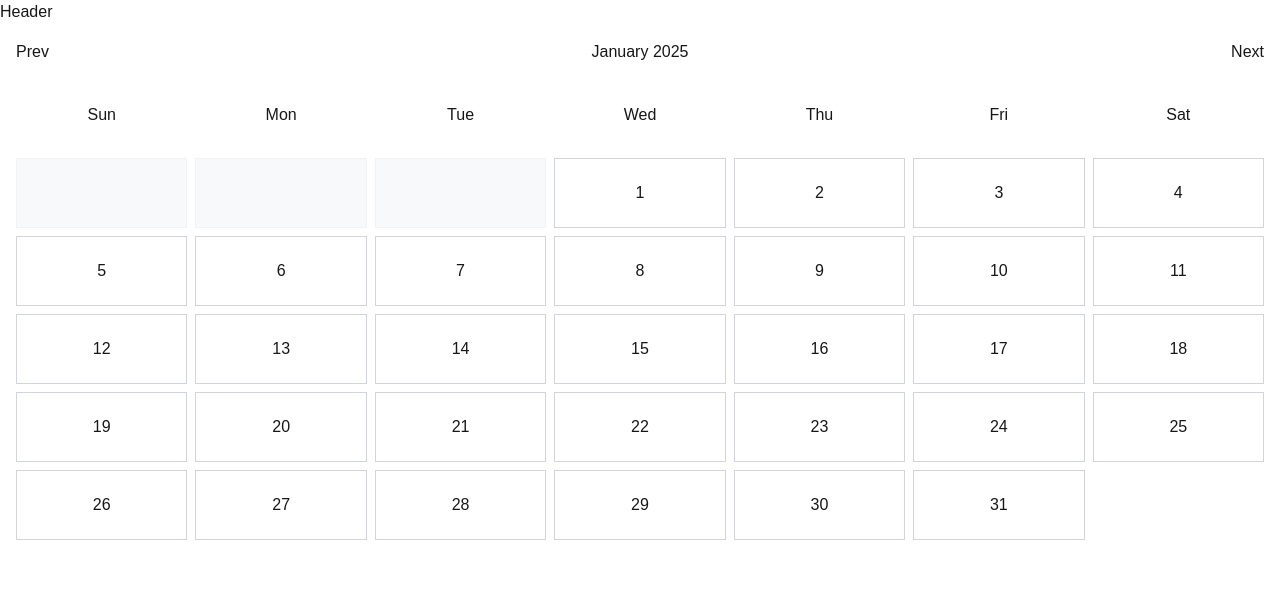
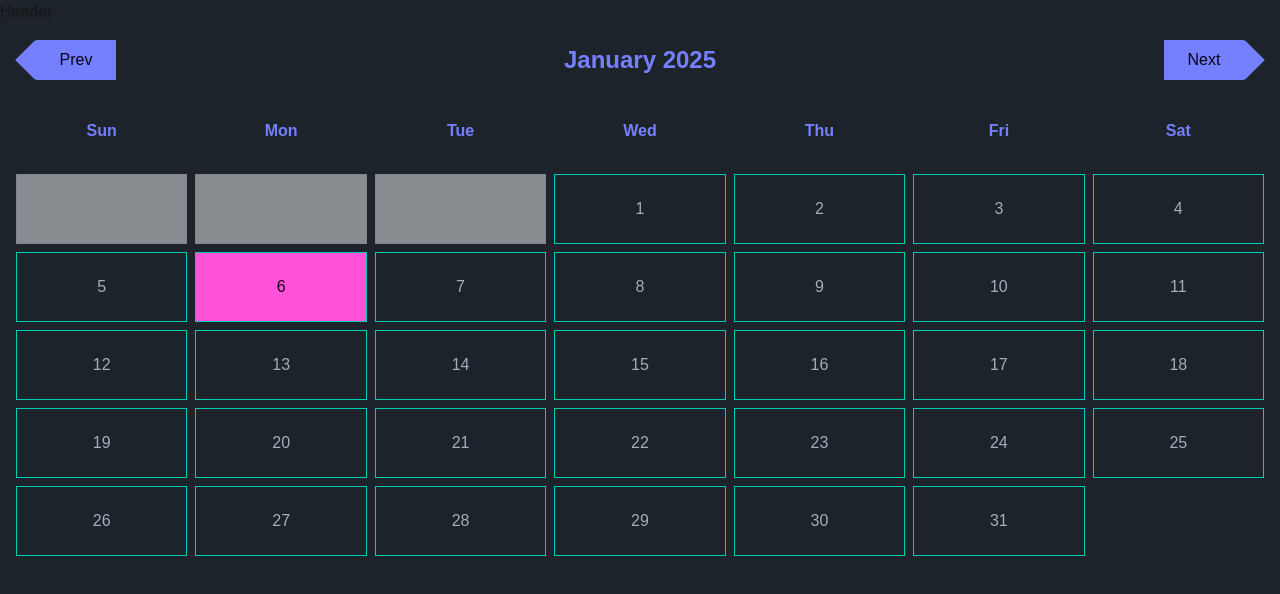
Before and after one commit to OlaOluwalekan/youvue, a Next.js app: page / in a window 1280 px wide. Shown: the top 594 px of the page. Built offline with nearby package versions, Linux system fonts and the light colour scheme.

Commit message:
added theming and theme slice

```diff
--- a/app/layout.tsx
+++ b/app/layout.tsx
@@ -1,6 +1,8 @@
 import type { Metadata } from 'next'
 import { Geist, Geist_Mono } from 'next/font/google'
 import './globals.css'
+import StoreProvider from '@/providers/StoreProvider'
+import ThemeProvider from '@/providers/ThemeProvider'
 
 const geistSans = Geist({
   variable: '--font-geist-sans',
@@ -23,12 +25,16 @@ export default function RootLayout({
   children: React.ReactNode
 }>) {
   return (
+    <StoreProvider>
+      <ThemeProvider>
         <html lang='en'>
           <body
-        className={`${geistSans.variable} ${geistMono.variable} antialiased`}
+            className={`${geistSans.variable} ${geistMono.variable} antialiased h-screen`}
           >
             {children}
           </body>
         </html>
+      </ThemeProvider>
+    </StoreProvider>
   )
 }
--- a/app/page.tsx
+++ b/app/page.tsx
@@ -3,7 +3,7 @@ import Header from '@/components/header/Header'
 
 const HomePage = () => {
   return (
-    <div>
+    <div className='h-full bg-base-100'>
       <Header />
       <div>
         <Calender />
--- a/components/calendar/Calender.tsx
+++ b/components/calendar/Calender.tsx
@@ -2,7 +2,7 @@ import Month from './Month'
 
 const Calender = () => {
   return (
-    <div className='p-4'>
+    <div className='p-4 text-primary'>
       <Month />
     </div>
   )
--- a/components/calendar/Month.tsx
+++ b/components/calendar/Month.tsx
@@ -17,20 +17,34 @@ const Month = () => {
     const days = []
     const year = currentMonth.getFullYear()
     const month = currentMonth.getMonth()
-    const totalDays = daysInCurrentMonth(year, month)
     const firstDay = firstDayInCurrentMonth(year, month)
 
     for (let i = 0; i < firstDay; i++) {
       days.push(
-        <div className='border bg-gray-100 opacity-50 w-full aspect-square max-h-[70px]'></div>
+        <div
+          key={`empty-${i}`}
+          className='border bg-gray-100 opacity-50 w-full aspect-square max-h-[70px]'
+        ></div>
       )
     }
 
     for (let i = 1; i <= daysInCurrentMonth(year, month); i++) {
+      const now = new Date()
+      const today = new Date(now.getFullYear(), now.getMonth(), now.getDate())
+      const date = new Date(
+        currentMonth.getFullYear(),
+        currentMonth.getMonth(),
+        i
+      )
+
       days.push(
         <div
           key={i}
-          className='border border-gray-300 w-full aspect-square max-h-[70px] flex justify-center items-center text-center cursor-pointer hover:bg-blue-200 hover:text-gray-700'
+          className={`border border-accent w-full aspect-square max-h-[70px] flex justify-center items-center text-center cursor-pointer hover:bg-blue-200 hover:text-accent ${
+            today.toLocaleDateString() == date.toLocaleDateString()
+              ? 'bg-secondary text-secondary-content'
+              : 'bg-base-100'
+          }`}
         >
           {i}
         </div>
@@ -45,7 +59,7 @@ const Month = () => {
     return days.map((day) => (
       <div
         key={day}
-        className='w-full aspect-square max-h-[70px] flex justify-center items-center'
+        className='w-full aspect-square max-h-[70px] flex justify-center items-center text-primary font-semibold'
       >
         {day}
       </div>
@@ -61,10 +75,12 @@ const Month = () => {
               new Date(currentMonth.getFullYear(), currentMonth.getMonth() - 1)
             )
           }
+          className='bg-primary w-20 h-10 text-primary-content relative ml-5'
         >
+          <article className='w-7 h-7 bg-primary absolute top-0 bottom-0 my-auto left-[-15px] rotate-45'></article>
           Prev
         </button>
-        <h2>
+        <h2 className='text-2xl font-semibold'>
           {currentMonth.toLocaleDateString('default', { month: 'long' })}{' '}
           {currentMonth.getFullYear()}
         </h2>
@@ -74,11 +90,13 @@ const Month = () => {
               new Date(currentMonth.getFullYear(), currentMonth.getMonth() + 1)
             )
           }
+          className='bg-primary w-20 h-10 text-primary-content relative mr-5'
         >
+          <article className='w-7 h-7 bg-primary absolute top-0 bottom-0 my-auto right-[-15px] rotate-45'></article>
           Next
         </button>
       </div>
-      <div className='grid grid-cols-7 gap-2'>
+      <div className='grid grid-cols-7 gap-2 text-base-content'>
         {renderDaysHeadings()}
         {renderDays()}
       </div>
--- /dev/null
+++ b/providers/StoreProvider.tsx
@@ -0,0 +1,11 @@
+'use client'
+
+import store from '@/store'
+import { ReactNode } from 'react'
+import { Provider } from 'react-redux'
+
+const StoreProvider = ({ children }: { children: ReactNode }) => {
+  return <Provider store={store}>{children}</Provider>
+}
+
+export default StoreProvider
--- /dev/null
+++ b/providers/ThemeProvider.tsx
@@ -0,0 +1,17 @@
+'use client'
+
+import { RootState } from '@/store'
+import { ReactNode, useEffect } from 'react'
+import { useSelector } from 'react-redux'
+
+const ThemeProvider = ({ children }: { children: ReactNode }) => {
+  const { theme } = useSelector((store: RootState) => store.theme)
+
+  useEffect(() => {
+    document.documentElement.setAttribute('data-theme', theme)
+  }, [theme])
+
+  return <>{children}</>
+}
+
+export default ThemeProvider
--- /dev/null
+++ b/store.ts
@@ -0,0 +1,13 @@
+import { configureStore } from '@reduxjs/toolkit'
+import themeSlice from './store/themeSlice'
+
+const store = configureStore({
+  reducer: {
+    // Add reducers here
+    theme: themeSlice,
+  },
+})
+
+export type RootState = ReturnType<typeof store.getState>
+
+export default store
--- /dev/null
+++ b/store/themeSlice.ts
@@ -0,0 +1,14 @@
+import { ThemeInitProps } from '@/types/theme.interface'
+import { createSlice } from '@reduxjs/toolkit'
+
+const initialState: ThemeInitProps = {
+  theme: 'dark',
+}
+
+const themeSlice = createSlice({
+  name: 'theme',
+  initialState,
+  reducers: {},
+})
+
+export default themeSlice.reducer
--- a/tailwind.config.ts
+++ b/tailwind.config.ts
@@ -1,18 +1,18 @@
-import type { Config } from "tailwindcss";
+import type { Config } from 'tailwindcss'
 
 export default {
   content: [
-    "./pages/**/*.{js,ts,jsx,tsx,mdx}",
-    "./components/**/*.{js,ts,jsx,tsx,mdx}",
-    "./app/**/*.{js,ts,jsx,tsx,mdx}",
+    './pages/**/*.{js,ts,jsx,tsx,mdx}',
+    './components/**/*.{js,ts,jsx,tsx,mdx}',
+    './app/**/*.{js,ts,jsx,tsx,mdx}',
   ],
   theme: {
     extend: {
       colors: {
-        background: "var(--background)",
-        foreground: "var(--foreground)",
+        background: 'var(--background)',
+        foreground: 'var(--foreground)',
       },
     },
   },
-  plugins: [],
-} satisfies Config;
+  plugins: [require('daisyui')],
+} satisfies Config
```
Also changed, not shown: types/theme.interface.ts (added, +37 -0 lines). Lines whose indentation alone changed are shown as unchanged.
